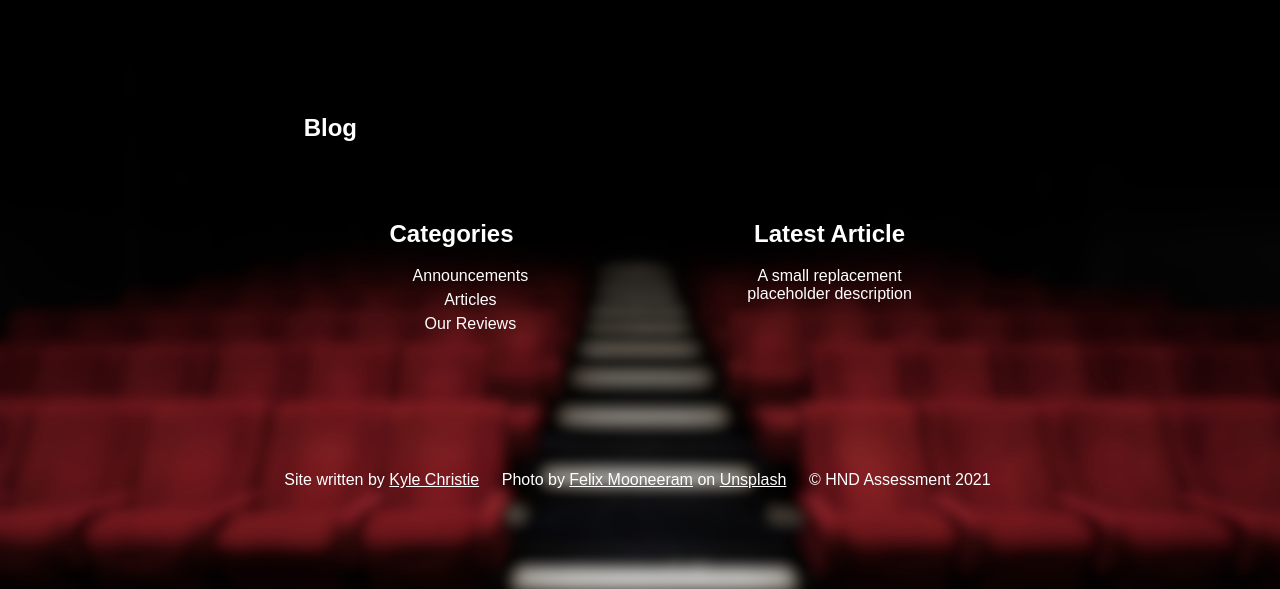
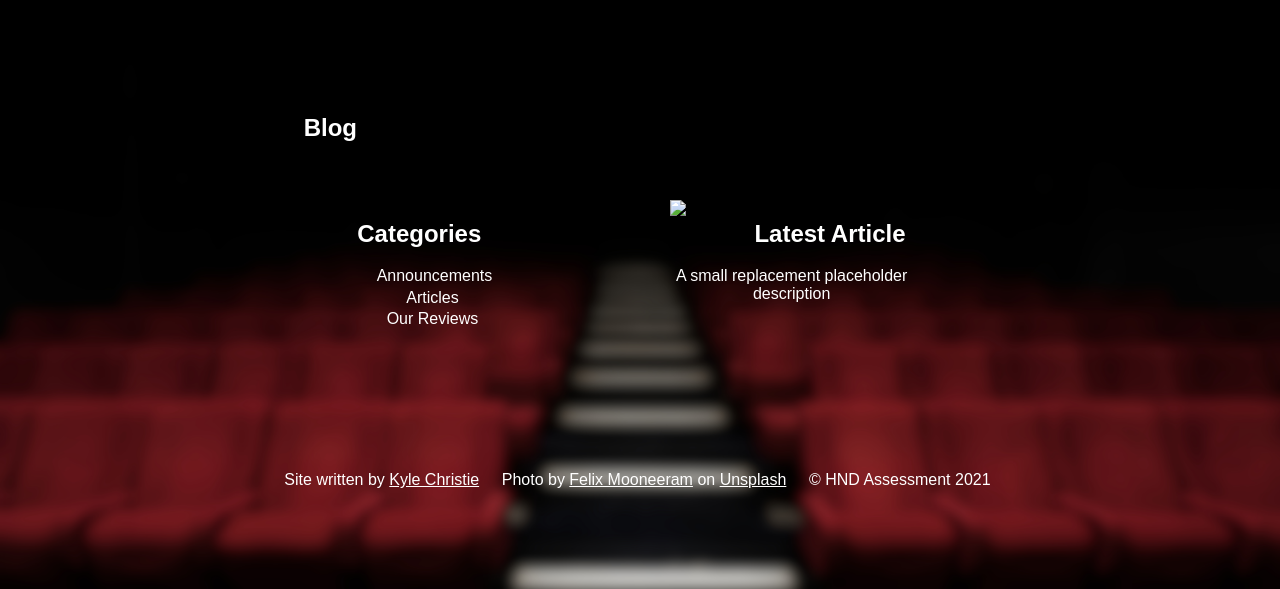
Before and after one commit to kc101010/HND-Theatre-Project, a PHP site: page /blog/index.php in a window 1280 px wide. Shown: the part 169-758 px from the top of the page. Run offline with PHP 8.4, Linux system fonts and the light colour scheme; some libraries are stand-ins or nearby versions; some web fonts are replaced.

Commit message:
blog mid section fixed!

```diff
--- a/blog/index.php
+++ b/blog/index.php
@@ -17,9 +17,10 @@
 
         </div>
 
+
         <div id="latest_article">
+            <img id="latest_art_img" src="https://via.placeholder.com/200x200">
             <h2> Latest Article</h2>
-
             <p> A small replacement placeholder description</p>
         </div>
     </section>
--- a/css/style.css
+++ b/css/style.css
@@ -82,7 +82,7 @@ body{
 
 
     .login_switch{text-align: center;}
-    .login_switch:hover{color:gray;}
+    .login_switch:hover, #blog_cat_list li:hover {color:gray;}
 
     /** ~ End Login-Register rules ~ **/
 
@@ -92,13 +92,13 @@ body{
         text-align: center;
         margin-right: 10%;
         margin-left: 10%;
-        width:30%;
+        width:20%;
         float:left;
         margin-bottom: 10%;
     }
 
     #blog_cat_head{
-        margin-left:1%;
+        margin-left:9%;
 
     }
 
@@ -112,7 +112,7 @@ body{
         text-align: center;
         margin-left:10%;
         margin-right:10%;
-        width: 30%;
+        width: 40%;
         float:left;
         margin-bottom: 20%;
     }
@@ -123,4 +123,16 @@ body{
         margin-left: 20%;
         margin-right:20%;
     }
+
+    #latest_art_img{
+        margin-right: 10%;
+        margin-left:10%;
+        margin-bottom: 10%;
+        float:left;
+
+    }
+
+
+
+    /** ~ End Blog rules ~ **/
 }
--- a/home/index.php
+++ b/home/index.php
@@ -23,4 +23,5 @@
 //https://fontawessome.com/
 //https://unsplash.com/
 //https://pixabay.com/
+//https://betterplaceholder.com/
 -->
```
